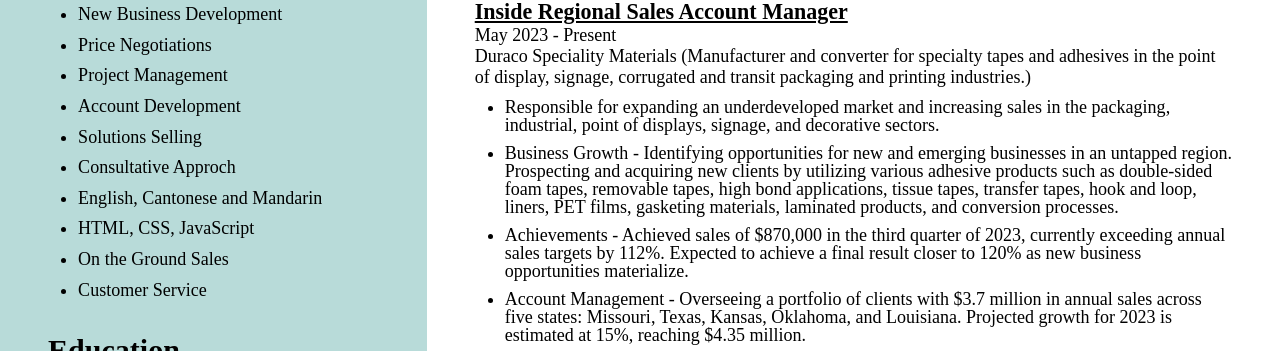
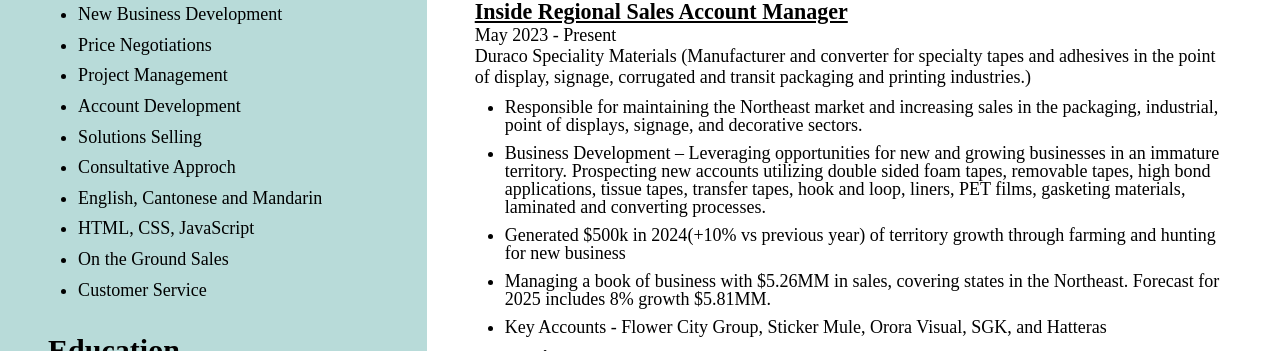
Before and after one commit to Nike159/Resume, a plain HTML site: page index.html in a window 1280 px wide. Shown: the part 430-781 px from the top of the page. Drawn offline with nearby package versions, Linux system fonts and the light colour scheme.

Commit message:
Update index.html

```diff
--- a/index.html
+++ b/index.html
@@ -93,16 +93,19 @@
             <p class="year blur">Duraco Speciality Materials &lpar;Manufacturer and converter for specialty tapes and adhesives in the point of display, signage, corrugated and transit packaging and printing industries.&rpar;</p>
             <ul>
               <li class="list-item line">
-                Responsible for expanding an underdeveloped market and increasing sales in the packaging, industrial, point of displays, signage, and decorative sectors.              </li>
+                Responsible for maintaining the Northeast market and increasing sales in the packaging, industrial, point of displays, signage, and decorative sectors.              </li>
               <li class="list-item line">
-                Business Growth - Identifying opportunities for new and emerging businesses in an untapped region. Prospecting and acquiring new clients by utilizing various adhesive products such as double-sided foam tapes, removable tapes, high bond applications, tissue tapes, transfer tapes, hook and loop, liners, PET films, gasketing materials, laminated products, and conversion processes.
+                Business Development – Leveraging opportunities for new and growing businesses in an immature territory. Prospecting new accounts utilizing double sided foam tapes, removable tapes, high bond applications, tissue tapes, transfer tapes, hook and loop, liners, PET films, gasketing materials, laminated and converting processes.
               </li>
               <li class="list-item line">
-                Achievements - Achieved sales of $870,000 in the third quarter of 2023, currently exceeding annual sales targets by 112%. Expected to achieve a final result closer to 120% as new business opportunities materialize.              </li>
+                Generated $500k in 2024(+10% vs previous year) of territory growth through farming and hunting for new business
+              </li>
               <li class="list-item line">
-                Account Management - Overseeing a portfolio of clients with $3.7 million in annual sales across five states: Missouri, Texas, Kansas, Oklahoma, and Louisiana. Projected growth for 2023 is estimated at 15%, reaching $4.35 million.              </li>
+                Managing a book of business with $5.26MM in sales, covering states in the Northeast. Forecast for 2025 includes 8% growth $5.81MM.
+              </li>
               <li class="list-item line">
-                Key Clients - Notable accounts include Pratt, Orora Visual, Pointsmith, Semasys, BCI Drake, SMC Packaging, and Wonder State Box.              </li>
+                Key Accounts - Flower City Group, Sticker Mule, Orora Visual, SGK, and Hatteras
+              </li>
             </ul>
           </div>
 
```
